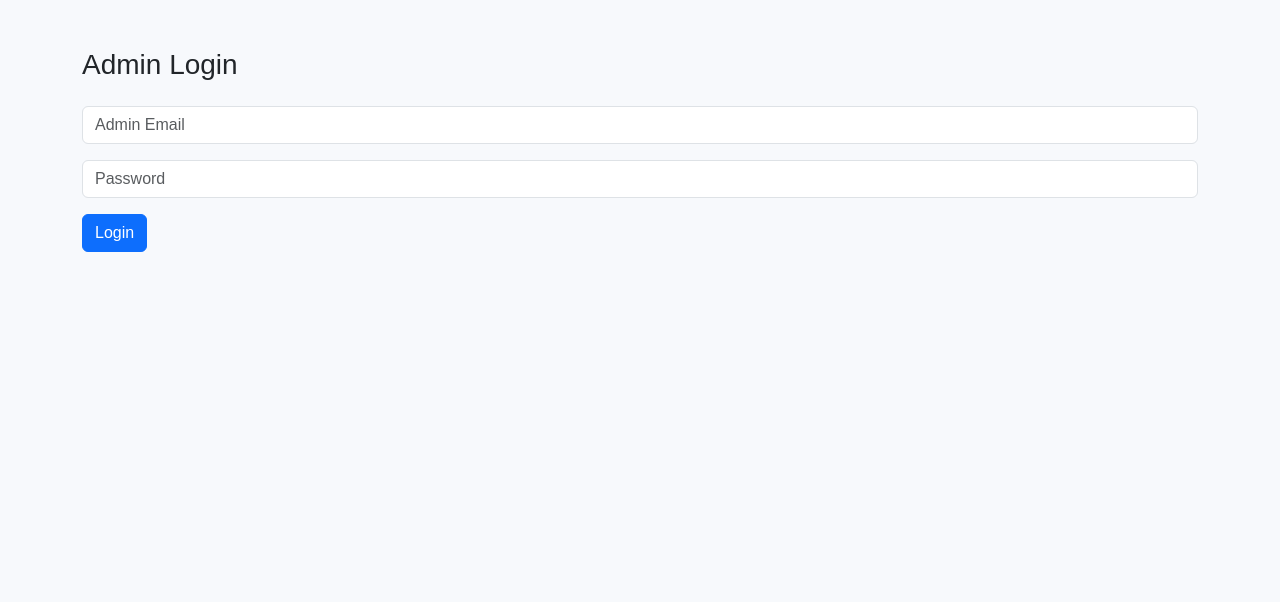
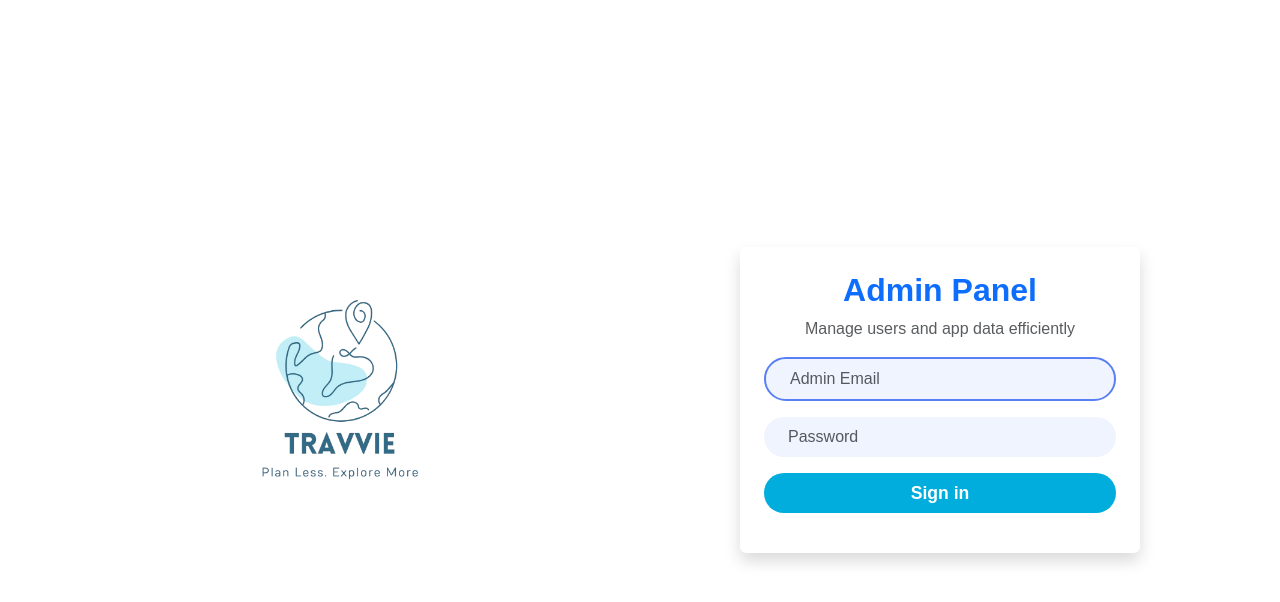
Before and after one commit to TenZinKS/Travvie_Web_APP_FRONTEND, a React (Vite) app: page /admin/login in a window 1280 px wide. Shown: the top 602 px of the page. Built offline with nearby package versions, Linux system fonts and the light colour scheme.

Commit message:
Updated Admin Login and Signup UI

```diff
--- a/src/pages/Admin/AdminLogin.jsx
+++ b/src/pages/Admin/AdminLogin.jsx
@@ -30,25 +30,64 @@ function AdminLogin() {
   };
 
   return (
-    <div className="container mt-5">
-      <h3 className="mb-4">Admin Login</h3>
+    <div className="container-fluid vh-100 d-flex align-items-center justify-content-center bg-white">
+      <div className="row w-100" style={{ maxWidth: "1200px" }}>
+        {/* Left - Logo */}
+        <div className="col-md-6 d-flex flex-column align-items-center justify-content-center text-center px-5">
+          <img
+            src="/logo.png"
+            alt="Logo"
+            style={{ width: "300px", marginBottom: "20px" }}
+          />
+        </div>
+
+        {/* Right - Admin Login Form */}
+        <div className="col-md-6 d-flex flex-column justify-content-center px-4">
+          <div
+            className="bg-white shadow rounded p-4 text-center"
+            style={{
+              width: "100%",
+              maxWidth: "400px",
+              margin: "0 auto",
+            }}
+          >
+            <h2 className="fw-bold text-primary">Admin Panel</h2>
+            <p className="text-muted">Manage users and app data efficiently</p>
             <input
               type="email"
+              className="form-control mb-3 rounded-pill px-4 py-2"
               placeholder="Admin Email"
-        className="form-control mb-3"
               value={email}
               onChange={(e) => setEmail(e.target.value)}
+              style={{
+                backgroundColor: "#f0f4ff",
+                border: "2px solid #587ff3",
+              }}
             />
             <input
               type="password"
+              className="form-control mb-3 rounded-pill px-4 py-2"
               placeholder="Password"
-        className="form-control mb-3"
               value={password}
               onChange={(e) => setPassword(e.target.value)}
+              style={{
+                backgroundColor: "#f0f4ff",
+                border: "none",
+              }}
             />
-      <button className="btn btn-primary" onClick={handleLogin}>
-        Login
+            <button
+              className="btn w-100 mb-3 text-white fw-bold rounded-pill"
+              style={{
+                backgroundColor: "#00addc",
+                fontSize: "1.1rem",
+              }}
+              onClick={handleLogin}
+            >
+              Sign in
             </button>
+          </div>
+        </div>
+      </div>
     </div>
   );
 }
--- a/src/pages/Admin/AdminSignup.jsx
+++ b/src/pages/Admin/AdminSignup.jsx
@@ -29,7 +29,7 @@ function AdminSignup() {
         password,
       });
       alert(res.data.msg || "Signup successful!");
-      navigate("/admin/login");
+      navigate("/admin-login");
     } catch (err) {
       alert(err.response?.data?.msg || "Signup failed");
     } finally {
@@ -38,48 +38,69 @@ function AdminSignup() {
   };
 
   return (
-    <div className="container mt-5" style={{ maxWidth: "500px" }}>
-      <h3 className="mb-4 text-center">Admin Signup</h3>
+    <div className="container-fluid vh-100 d-flex align-items-center justify-content-center bg-white">
+      <div className="row w-100" style={{ maxWidth: "1200px" }}>
+        {/* Left - Logo & Info */}
+        <div className="col-md-6 d-flex flex-column align-items-center justify-content-center text-center px-5">
+          <img src="/logo.png" alt="Logo" style={{ width: "300px", marginBottom: "20px" }} />
+        </div>
+
+        {/* Right - Admin Signup Form */}
+        <div className="col-md-6 d-flex flex-column justify-content-center px-4">
+          <div
+            className="bg-white shadow rounded p-4 text-center"
+            style={{ width: "100%", maxWidth: "400px", margin: "0 auto" }}
+          >
+            <h4 className="fw-bold text-primary">Admin Panel</h4>
+            <p className="text-muted">Create a new admin account for management</p>
             <input
               type="text"
-        className="form-control mb-3"
+              className="form-control mb-3 rounded-pill px-4 py-2"
               placeholder="Name"
               value={name}
               onChange={(e) => setName(e.target.value)}
+              style={{ backgroundColor: "#f0f4ff", border: "2px solid #587ff3" }}
               required
             />
             <input
               type="email"
-        className="form-control mb-3"
+              className="form-control mb-3 rounded-pill px-4 py-2"
               placeholder="Email"
               value={email}
               onChange={(e) => setEmail(e.target.value)}
+              style={{ backgroundColor: "#f0f4ff", border: "none" }}
               required
             />
             <input
               type="password"
-        className="form-control mb-3"
+              className="form-control mb-3 rounded-pill px-4 py-2"
               placeholder="Password"
               value={password}
               onChange={(e) => setPassword(e.target.value)}
+              style={{ backgroundColor: "#f0f4ff", border: "none" }}
               required
             />
             <input
               type="password"
-        className="form-control mb-4"
+              className="form-control mb-4 rounded-pill px-4 py-2"
               placeholder="Confirm Password"
               value={confirm}
               onChange={(e) => setConfirm(e.target.value)}
+              style={{ backgroundColor: "#f0f4ff", border: "none" }}
               required
             />
             <button
-        className="btn btn-primary w-100"
+              className="btn w-100 mb-3 text-white fw-bold rounded-pill"
+              style={{ backgroundColor: "#00addc", fontSize: "1.1rem" }}
               onClick={handleSignup}
               disabled={loading}
             >
               {loading ? "Signing Up..." : "Sign Up"}
             </button>
           </div>
+        </div>
+      </div>
+    </div>
   );
 }
 
```
Lines whose indentation alone changed are shown as unchanged.
